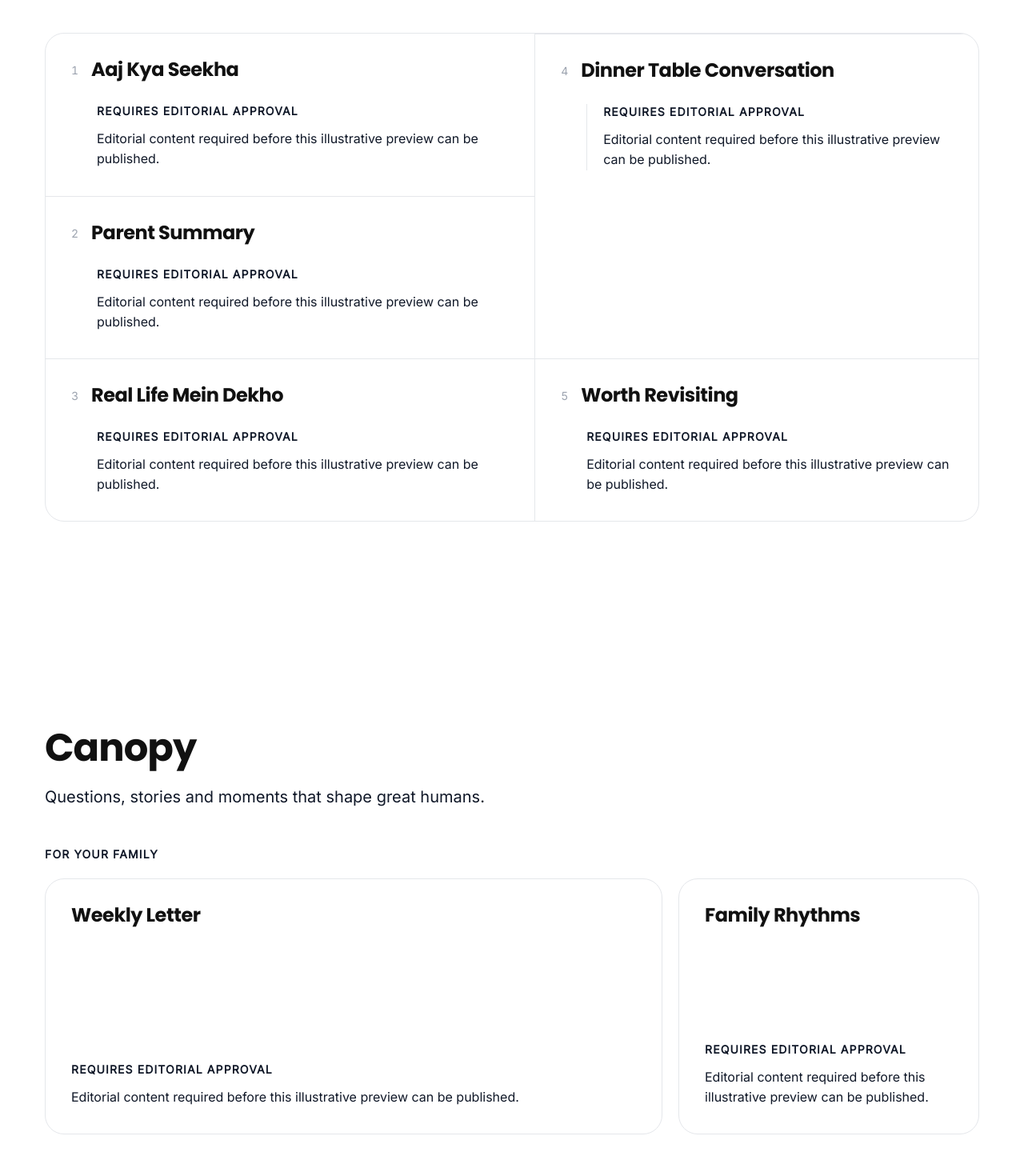
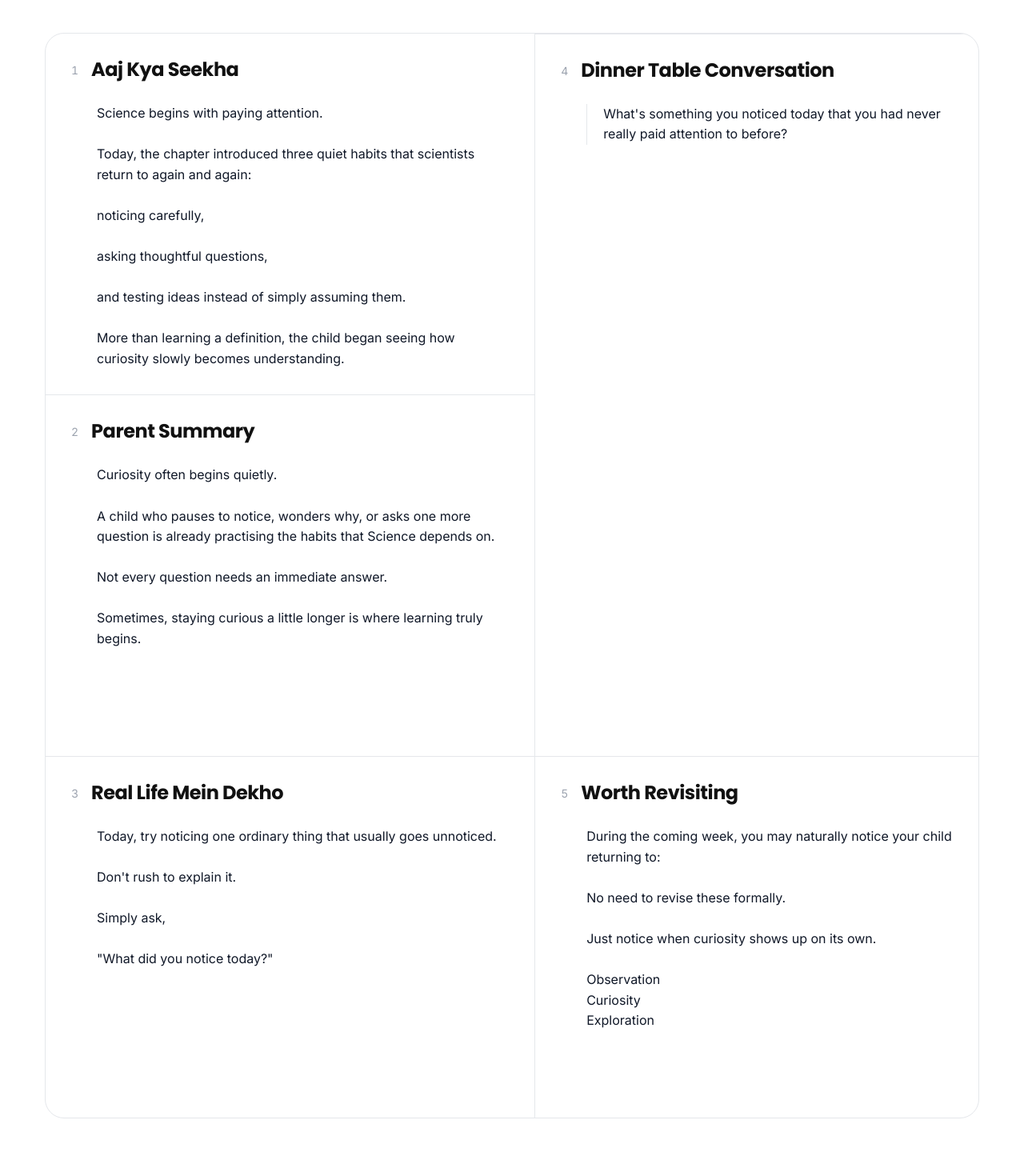
Before and after one commit to upbringapp/upbring-website, a Next.js app: page / in a window 1280 px wide. Shown: the part 1220-2690 px from the top of the page at 80% size. Built offline with nearby package versions, Linux system fonts and the light colour scheme.

Commit message:
Complete website editorial content

```diff
--- a/components/product/canopy-editorial-card.tsx
+++ b/components/product/canopy-editorial-card.tsx
@@ -26,10 +26,11 @@
       <h3 className="text-xl md:text-2xl">{label}</h3>
 
       <div className="mt-auto pt-8">
-        <p className="text-sm font-semibold uppercase tracking-[0.08em] text-[var(--text-tertiary)]">
-          {content.approvalStatus === "approved" ? "Illustrative example" : "Requires editorial approval"}
-        </p>
-        <p className="mt-3 max-w-xl text-[var(--text-secondary)]">{content.exactText}</p>
+        {content.approvalStatus === "approved" ? (
+          <p className="max-w-xl whitespace-pre-line text-[var(--text-secondary)]">
+            {content.exactText}
+          </p>
+        ) : null}
       </div>
     </article>
   );
--- a/components/product/home-output-card.tsx
+++ b/components/product/home-output-card.tsx
@@ -36,10 +36,11 @@
       </div>
 
       <div className={`ml-8 mt-7 ${variant === "conversation" ? "border-l border-[var(--border)] pl-5" : ""}`}>
-        <p className="text-sm font-semibold uppercase tracking-[0.08em] text-[var(--text-tertiary)]">
-          {content.approvalStatus === "approved" ? "Illustrative example" : "Requires editorial approval"}
-        </p>
-        <p className="mt-3 max-w-xl text-[var(--text-secondary)]">{content.exactText}</p>
+        {content.approvalStatus === "approved" ? (
+          <p className="max-w-xl whitespace-pre-line text-[var(--text-secondary)]">
+            {content.exactText}
+          </p>
+        ) : null}
       </div>
     </li>
   );
--- a/components/product/within-reflection-card.tsx
+++ b/components/product/within-reflection-card.tsx
@@ -28,10 +28,11 @@
       <h3 className="text-xl md:text-2xl">{label}</h3>
 
       <div className="mt-auto pt-10">
-        <p className="text-sm font-semibold uppercase tracking-[0.08em] text-[var(--text-tertiary)]">
-          {content.approvalStatus === "approved" ? "Illustrative example" : "Requires editorial approval"}
-        </p>
-        <p className="mt-3 max-w-2xl text-[var(--text-secondary)]">{content.exactText}</p>
+        {content.approvalStatus === "approved" ? (
+          <p className="max-w-2xl whitespace-pre-line text-[var(--text-secondary)]">
+            {content.exactText}
+          </p>
+        ) : null}
       </div>
 
       {variant === "story" && closingContent ? (
--- a/content/editorial.ts
+++ b/content/editorial.ts
@@ -14,42 +14,30 @@
   illustrative: boolean;
 };
 
-const editorialApprovalRequired = (record: {
-  id: string;
-  placement: string;
-  sourceReference: string;
-}): EditorialContentRecord => ({
-  ...record,
-  exactText: "Editorial content required before this illustrative preview can be published.",
-  sourceType: "approved-editorial-library",
-  approvalStatus: "requires-editorial-approval",
-  illustrative: true,
-});
-
 export const homeContent = [
-  editorialApprovalRequired({ id: "home-aaj-kya-seekha", placement: "Home / Aaj Kya Seekha", sourceReference: "Approved Class 6 Gold chapter excerpt not present in repository" }),
-  editorialApprovalRequired({ id: "home-parent-summary", placement: "Home / Parent Summary", sourceReference: "Approved Class 6 Gold chapter parent summary not present in repository" }),
-  editorialApprovalRequired({ id: "home-real-life-mein-dekho", placement: "Home / Real Life Mein Dekho", sourceReference: "Approved Class 6 Gold chapter real-life prompt not present in repository" }),
-  editorialApprovalRequired({ id: "home-dinner-table-conversation", placement: "Home / Dinner Table Conversation", sourceReference: "Approved Class 6 Gold chapter conversation prompt not present in repository" }),
-  editorialApprovalRequired({ id: "home-worth-revisiting", placement: "Home / Worth Revisiting", sourceReference: "Approved Class 6 Gold chapter revisit prompt not present in repository" }),
+  { id: "home-aaj-kya-seekha", exactText: "Science begins with paying attention.\n\nToday, the chapter introduced three quiet habits that scientists return to again and again:\n\nnoticing carefully,\n\nasking thoughtful questions,\n\nand testing ideas instead of simply assuming them.\n\nMore than learning a definition, the child began seeing how curiosity slowly becomes understanding.", sourceType: "approved-editorial-library", sourceReference: "upbring-lite/functions/src/editorial/goldChapters/scienceClass6Chapter1.ts, metadata.status approved, runtime.aajKyaSeekha", approvalStatus: "approved", placement: "Home / Aaj Kya Seekha", illustrative: true },
+  { id: "home-parent-summary", exactText: "Curiosity often begins quietly.\n\nA child who pauses to notice, wonders why, or asks one more question is already practising the habits that Science depends on.\n\nNot every question needs an immediate answer.\n\nSometimes, staying curious a little longer is where learning truly begins.", sourceType: "approved-editorial-library", sourceReference: "upbring-lite/functions/src/editorial/goldChapters/scienceClass6Chapter1.ts, metadata.status approved, runtime.parentSummary", approvalStatus: "approved", placement: "Home / Parent Summary", illustrative: true },
+  { id: "home-real-life-mein-dekho", exactText: "Today, try noticing one ordinary thing that usually goes unnoticed.\n\nDon't rush to explain it.\n\nSimply ask,\n\n\"What did you notice today?\"", sourceType: "approved-editorial-library", sourceReference: "upbring-lite/functions/src/editorial/goldChapters/scienceClass6Chapter1.ts, metadata.status approved, runtime.realLifeMeinDekho.paragraphs", approvalStatus: "approved", placement: "Home / Real Life Mein Dekho", illustrative: true },
+  { id: "home-dinner-table-conversation", exactText: "What's something you noticed today that you had never really paid attention to before?", sourceType: "approved-editorial-library", sourceReference: "upbring-lite/functions/src/editorial/goldChapters/scienceClass6Chapter1.ts, metadata.status approved, runtime.dinnerTableConversation", approvalStatus: "approved", placement: "Home / Dinner Table Conversation", illustrative: true },
+  { id: "home-worth-revisiting", exactText: "During the coming week, you may naturally notice your child returning to:\n\nNo need to revise these formally.\n\nJust notice when curiosity shows up on its own.\n\nObservation\nCuriosity\nExploration", sourceType: "approved-editorial-library", sourceReference: "upbring-lite/functions/src/editorial/goldChapters/scienceClass6Chapter1.ts, metadata.status approved, runtime.worthRevisiting", approvalStatus: "approved", placement: "Home / Worth Revisiting", illustrative: true },
 ] as const satisfies readonly EditorialContentRecord[];
 
 export const canopyContent = [
-  editorialApprovalRequired({ id: "canopy-weekly-letter", placement: "Canopy / Weekly Letter", sourceReference: "Approved Class 6 Weekly Letter excerpt not present in repository" }),
-  editorialApprovalRequired({ id: "canopy-family-rhythms", placement: "Canopy / Family Rhythms", sourceReference: "Approved Class 6 Family Rhythms excerpt not present in repository" }),
+  { id: "canopy-weekly-letter", exactText: "Quiet weeks are part of growing too.", sourceType: "locked-app-copy", sourceReference: "upbring-lite/constants/emptyStates.ts, yourWeeklyLetter.body", approvalStatus: "approved", placement: "Canopy / Weekly Letter", illustrative: true },
+  { id: "canopy-family-rhythms", exactText: "Small rituals.\n\nDeep roots.", sourceType: "locked-app-copy", sourceReference: "upbring-lite/constants/emptyStates.ts, familyRhythms", approvalStatus: "approved", placement: "Canopy / Family Rhythms", illustrative: true },
   { id: "canopy-curiosities", exactText: "The world becomes more interesting when we keep asking why.", sourceType: "approved-marketing-copy", sourceReference: "components/sections/canopy-section.tsx at Group 9 start", approvalStatus: "approved", placement: "Canopy / Curiosities", illustrative: true },
   { id: "canopy-thinkers", exactText: "Questions bigger than answers.", sourceType: "approved-marketing-copy", sourceReference: "components/sections/canopy-section.tsx at Group 9 start", approvalStatus: "approved", placement: "Canopy / Thinkers", illustrative: true },
   { id: "canopy-create", exactText: "Build it. Break it. Understand it.", sourceType: "approved-marketing-copy", sourceReference: "components/sections/canopy-section.tsx at Group 9 start", approvalStatus: "approved", placement: "Canopy / Create", illustrative: true },
   { id: "canopy-dinner-table-conversation", exactText: "What made you smile today?", sourceType: "approved-editorial-library", sourceReference: "app/page.tsx at repository commit 30f2c84, Parent Companion", approvalStatus: "approved", placement: "Canopy / Dinner Table Conversation", illustrative: true },
-  editorialApprovalRequired({ id: "canopy-do-this-together", placement: "Canopy / Do This Together", sourceReference: "Approved Class 6 shared activity not present in repository" }),
+  { id: "canopy-do-this-together", exactText: "Curiosity doesn’t keep a schedule.", sourceType: "locked-app-copy", sourceReference: "upbring-lite/constants/emptyStates.ts, doThisTogether.body", approvalStatus: "approved", placement: "Canopy / Do This Together", illustrative: true },
   { id: "canopy-one-thing-worth-talking-about", exactText: "If you had to teach me just one question from today’s paper, which one would it be?", sourceType: "approved-editorial-library", sourceReference: "app/page.tsx at repository commit 30f2c84, Parent Companion", approvalStatus: "approved", placement: "Canopy / One Thing Worth Talking About", illustrative: true },
 ] as const satisfies readonly EditorialContentRecord[];
 
 export const withinContent = [
-  editorialApprovalRequired({ id: "within-patterns-over-time", placement: "Within / Patterns Over Time", sourceReference: "Approved recurring illustrative moments for Arjun not present in repository" }),
+  { id: "within-patterns-over-time", exactText: "Patterns aren’t found in a single moment. They appear gently over time.", sourceType: "locked-app-copy", sourceReference: "upbring-lite/constants/emptyStates.ts, patternsOverTime.body", approvalStatus: "approved", placement: "Within / Patterns Over Time", illustrative: true },
   { id: "within-pause", exactText: "Galti se aaj tumhe kya seekh mili?", sourceType: "approved-editorial-library", sourceReference: "app/page.tsx at repository commit 30f2c84, Parent Companion", approvalStatus: "approved", placement: "Within / Pause", illustrative: true },
-  editorialApprovalRequired({ id: "within-just-arjun", placement: "Within / Just Arjun", sourceReference: "Approved neutral illustrative observation for Arjun not present in repository" }),
-  editorialApprovalRequired({ id: "within-moments", placement: "Within / Moments", sourceReference: "Approved privacy-safe illustrative moments for Arjun not present in repository" }),
-  editorialApprovalRequired({ id: "within-story-so-far", placement: "Within / Arjun’s Story So Far", sourceReference: "Approved tentative cumulative narrative for Arjun not present in repository" }),
+  { id: "within-just-arjun", exactText: "Not everything needs a label today.", sourceType: "locked-app-copy", sourceReference: "upbring-lite/constants/emptyStates.ts, whatWeSeeInHim.body", approvalStatus: "approved", placement: "Within / Just Arjun", illustrative: true },
+  { id: "within-moments", exactText: "Some moments stay for reasons no one notices at first.", sourceType: "locked-app-copy", sourceReference: "upbring-lite/constants/emptyStates.ts, aMomentThatStayed.body", approvalStatus: "approved", placement: "Within / Moments", illustrative: true },
+  { id: "within-story-so-far", exactText: "Every family story has a first line. Yours is waiting to be written.", sourceType: "locked-app-copy", sourceReference: "upbring-lite/constants/emptyStates.ts, hisStorySoFar.body", approvalStatus: "approved", placement: "Within / Arjun’s Story So Far", illustrative: true },
   { id: "within-story-gratitude", exactText: "Thank you for noticing what often goes unseen.", sourceType: "locked-app-copy", sourceReference: "components/product/within-reflection-card.tsx at Group 9 start", approvalStatus: "approved", placement: "Within / Arjun’s Story So Far / closing line", illustrative: false },
 ] as const satisfies readonly EditorialContentRecord[];
```
